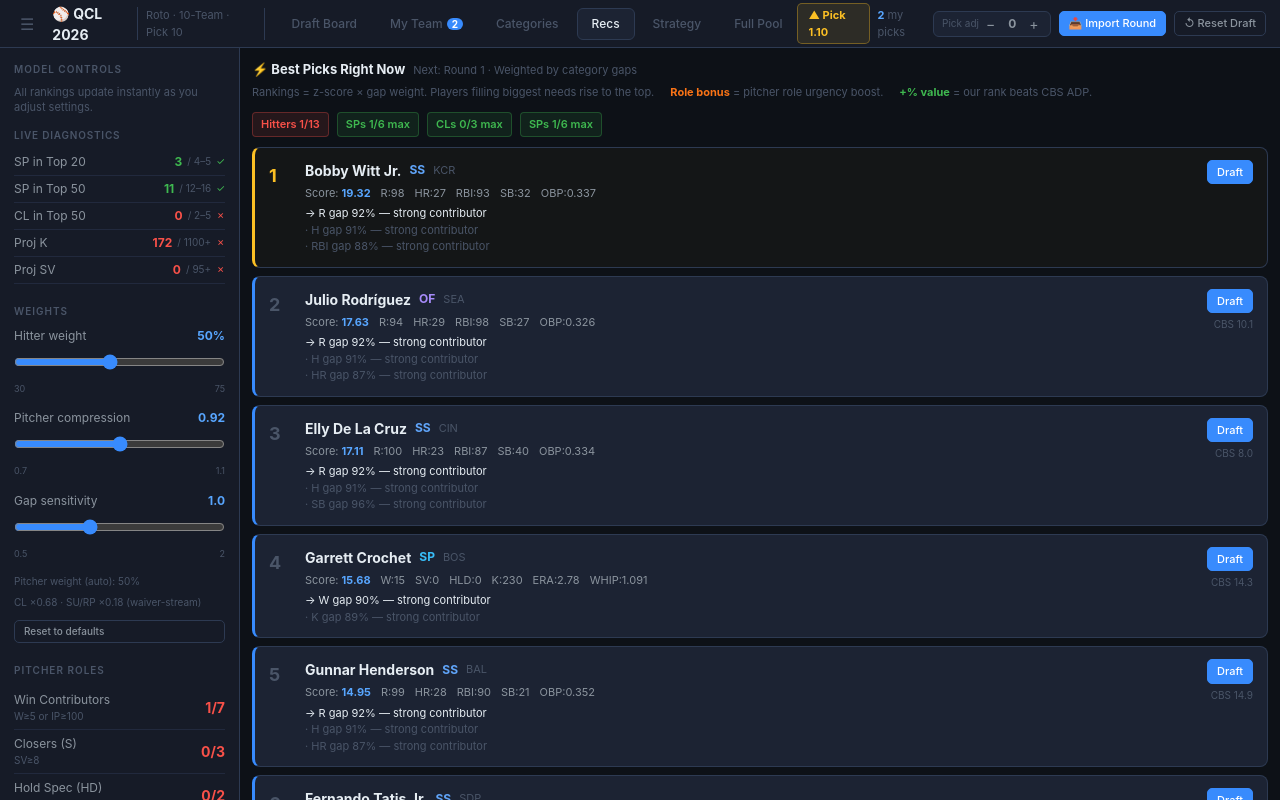
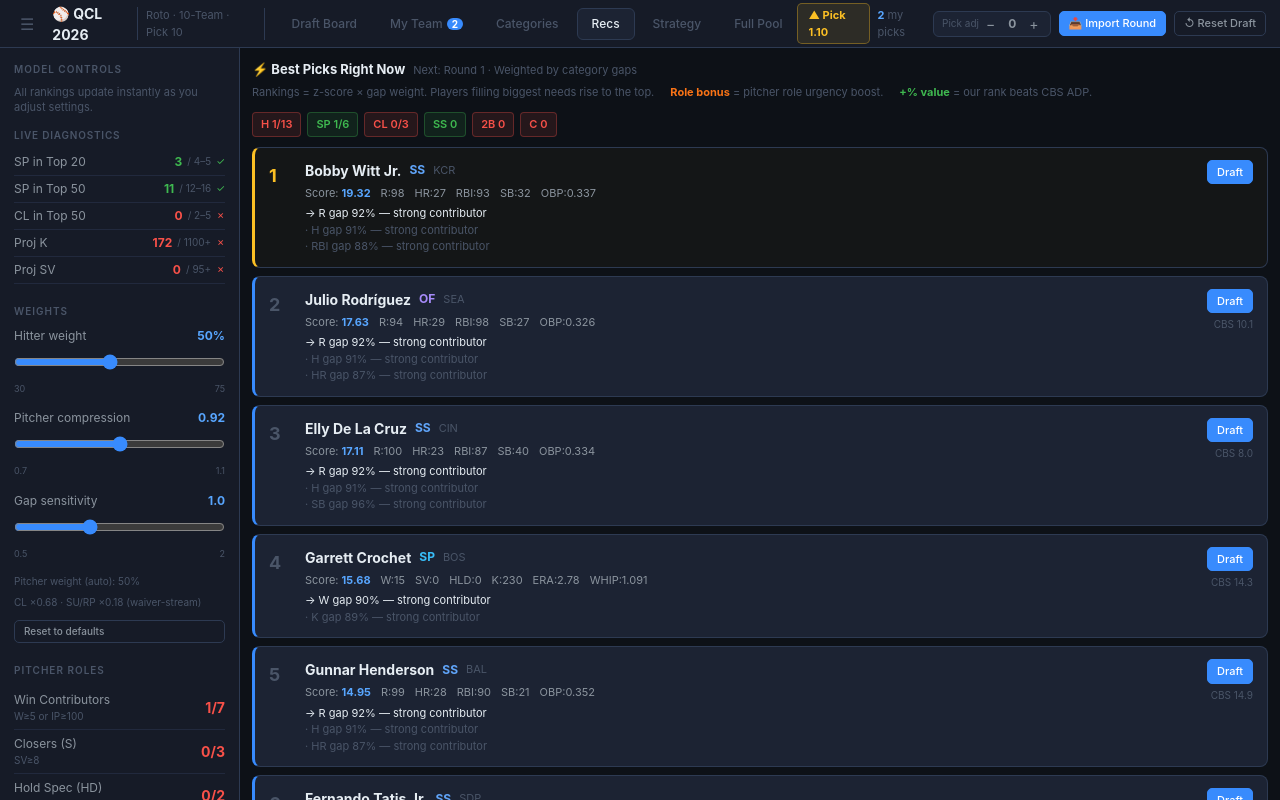
Before and after one commit to brenthuot/QCL-2026, a Next.js app: page / in a window 1280 px wide. Both pictures are taken after a click on the element "Recs". Built offline with nearby package versions, Linux system fonts and the light colour scheme.

Commit message:
Update page.js

```diff
--- a/src/app/page.js
+++ b/src/app/page.js
@@ -1125,42 +1125,34 @@ function Recommendations({ recommendations, round, roles, myPlayers, onDraftMe,
       {/* Roster balance status */}
       {(() => {
         const hitterCount  = myPlayers.filter(p => p.type==='hitter').length
-        const pitcherCount = myPlayers.filter(p => p.type==='pitcher').length
         const spCount      = myPlayers.filter(p => p.pos==='SP').length
         const clCount      = myPlayers.filter(p => p.pos==='CL').length
+        const ssByPos      = myPlayers.filter(p => p.pos==='SS').length
+        const twoBByPos    = myPlayers.filter(p => p.pos==='2B').length
+        const cByPos       = myPlayers.filter(p => p.pos==='C').length
         const expectedH    = Math.round(round * (13/24))
         const deficit      = expectedH - hitterCount
+        const pill = (label, ok, warn) => (
+          <span style={{padding:'3px 8px',borderRadius:4,fontWeight:600,
+            background:ok?'rgba(63,185,80,0.1)':warn?'rgba(210,153,34,0.1)':'rgba(248,81,73,0.1)',
+            color:ok?'var(--green)':warn?'var(--yellow)':'var(--red)',
+            border:`1px solid ${ok?'rgba(63,185,80,0.3)':warn?'rgba(210,153,34,0.3)':'rgba(248,81,73,0.3)'}`}}>
+            {label}
+          </span>
+        )
         return (
-          <div style={{display:'flex',gap:8,flexWrap:'wrap',marginBottom:10,fontSize:11}}>
-            <span style={{padding:'3px 8px',borderRadius:4,fontWeight:600,
-              background:hitterCount>=10?'rgba(63,185,80,0.1)':'rgba(248,81,73,0.1)',
-              color:hitterCount>=10?'var(--green)':'var(--red)',
-              border:`1px solid ${hitterCount>=10?'rgba(63,185,80,0.3)':'rgba(248,81,73,0.3)'}`}}>
-              Hitters {hitterCount}/13
-            </span>
-            <span style={{padding:'3px 8px',borderRadius:4,fontWeight:600,
-              background:spCount<=6?'rgba(63,185,80,0.1)':'rgba(248,81,73,0.1)',
-              color:spCount<=6?'var(--green)':'var(--red)',
-              border:`1px solid ${spCount<=6?'rgba(63,185,80,0.3)':'rgba(248,81,73,0.3)'}`}}>
-              SPs {spCount}/6 max
-            </span>
-            <span style={{padding:'3px 8px',borderRadius:4,fontWeight:600,
-              background:clCount<=3?'rgba(63,185,80,0.1)':'rgba(248,81,73,0.1)',
-              color:clCount<=3?'var(--green)':'var(--red)',
-              border:`1px solid ${clCount<=3?'rgba(63,185,80,0.3)':'rgba(248,81,73,0.3)'}`}}>
-              CLs {clCount}/3 max
-            </span>
-            <span style={{padding:'3px 8px',borderRadius:4,fontWeight:600,
-              background:spCount<=6?'rgba(63,185,80,0.1)':'rgba(248,81,73,0.1)',
-              color:spCount<=6?'var(--green)':'var(--red)',
-              border:`1px solid ${spCount<=6?'rgba(63,185,80,0.3)':'rgba(248,81,73,0.3)'}`}}>
-              SPs {spCount}/6 max
-            </span>
+          <div style={{display:'flex',gap:6,flexWrap:'wrap',marginBottom:10,fontSize:11}}>
+            {pill(`H ${hitterCount}/13`, hitterCount>=10, hitterCount>=7)}
+            {pill(`SP ${spCount}/6`, spCount<=5, spCount<=6)}
+            {pill(`CL ${clCount}/3`, clCount>=2&&clCount<=3, clCount===1)}
+            {pill(`SS ${ssByPos}`, ssByPos<=2, ssByPos===3)}
+            {pill(`2B ${twoBByPos}`, twoBByPos>=1, false)}
+            {pill(`C ${cByPos}`, cByPos>=1, false)}
             {deficit >= 2 && (
               <span style={{padding:'3px 8px',borderRadius:4,fontWeight:700,
                 background:'rgba(248,81,73,0.15)',color:'var(--red)',
                 border:'1px solid rgba(248,81,73,0.35)'}}>
-                ⚠ Behind on hitters — pitchers suppressed
+                ⚠ Behind on hitters
               </span>
             )}
           </div>
```
